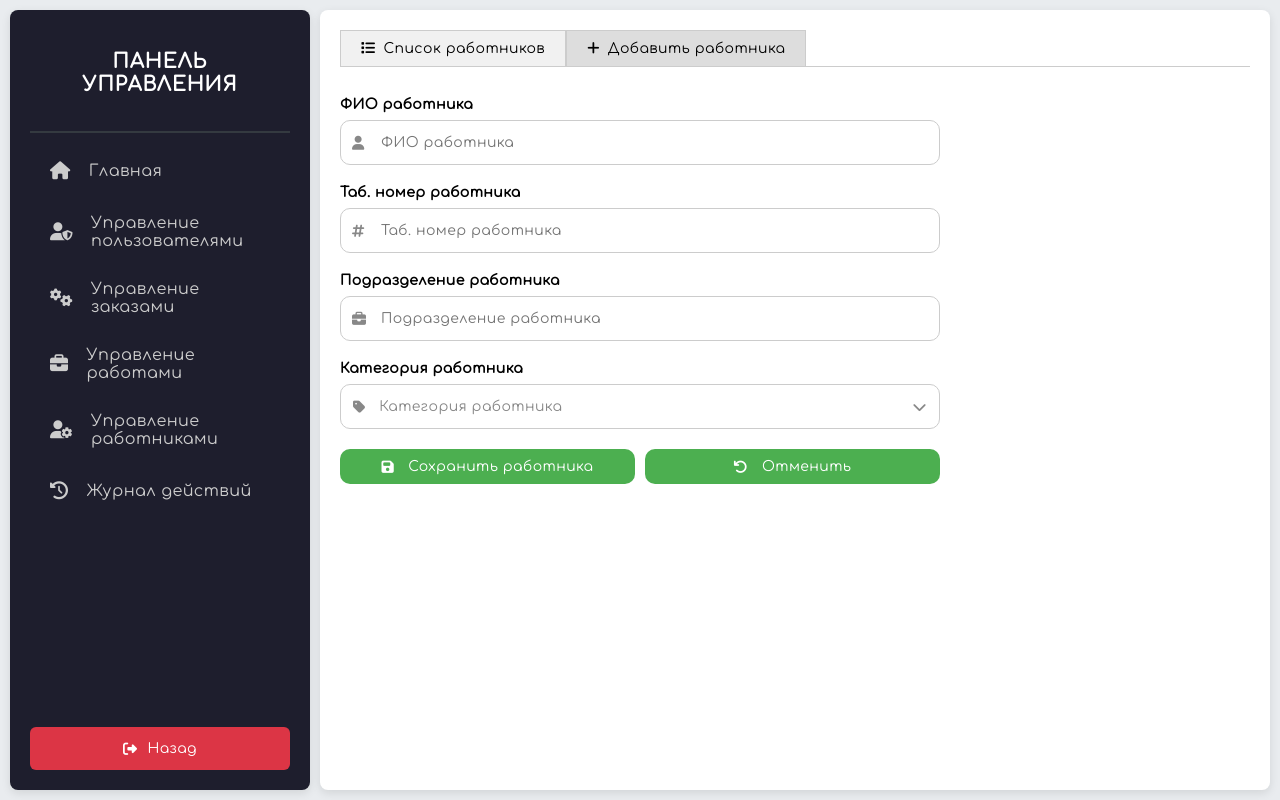
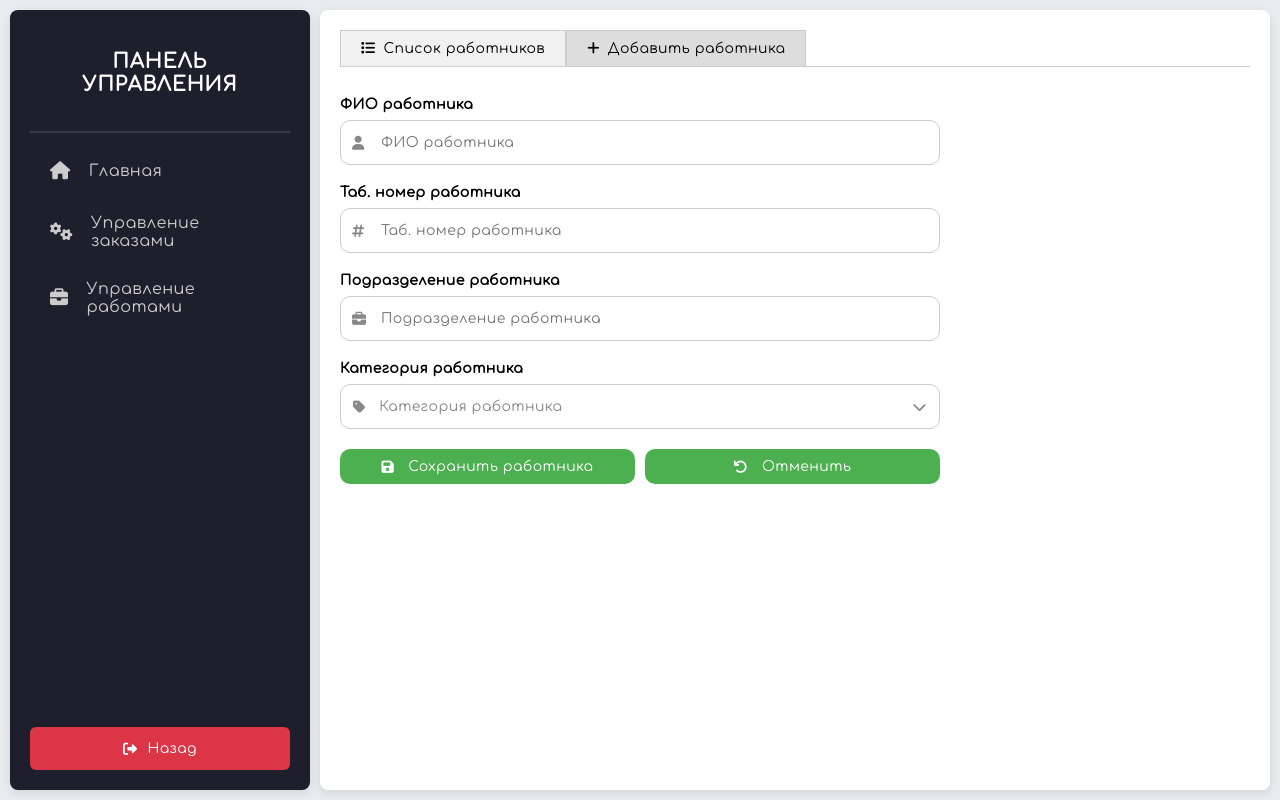
Before and after one commit to gulieveg/work-time-management, a Python web app: template app/templates/control/employees/add_employee.html in a window 1280 px wide. Run offline with Jinja, Linux system fonts and the light colour scheme; the template is opened without the code that fills it, so the values that code supplies are empty.

Commit message:
:tada: Next commit

```diff
--- a/app/db/user_manager.py
+++ b/app/db/user_manager.py
@@ -189,7 +189,7 @@ class UserManager(DatabaseConnection):
 
     def get_user_data_by_id(self, user_id: int) -> Optional[Dict[str, Union[str, int]]]:
         query: str = """
-            SELECT id, name, department, login, permissions_level, is_factory_worker, is_account_enabled
+            SELECT id, name, department, login, permissions_level, is_factory_worker, is_account_enabled, is_admin
             FROM users
             WHERE id = ?
         """
@@ -208,11 +208,12 @@ class UserManager(DatabaseConnection):
                         "user_permissions_level": user_data[4],
                         "is_user_factory_worker": user_data[5],
                         "is_user_account_enabled": user_data[6],
+                        "is_user_admin": user_data[7],
                     }
 
     def get_user_data_by_login(self, login: str) -> Optional[Dict[str, Union[str, int]]]:
         query: str = """
-            SELECT id, name, login, department, permissions_level, is_factory_worker, is_account_enabled
+            SELECT id, name, login, department, permissions_level, is_factory_worker, is_account_enabled, is_admin
             FROM users
             WHERE login = ?
         """
@@ -231,6 +232,7 @@ class UserManager(DatabaseConnection):
                         "user_permissions_level": user_data[4],
                         "is_user_factory_worker": user_data[5],
                         "is_user_account_enabled": user_data[6],
+                        "is_user_admin": user_data[7],
                     }
 
     def get_users(
--- a/app/models/user.py
+++ b/app/models/user.py
@@ -11,6 +11,7 @@ class User(UserMixin):
         user_permissions_level: str,
         is_user_factory_worker: bool,
         is_user_account_enabled: bool,
+        is_user_admin: bool,
     ) -> None:
         self.id: int = user_id
         self.name: str = user_name
@@ -19,3 +20,4 @@ class User(UserMixin):
         self.permissions_level: str = user_permissions_level
         self.is_factory_worker: bool = is_user_factory_worker
         self.is_account_enabled: bool = is_user_account_enabled
+        self.is_admin: bool = is_user_admin
--- a/app/templates/control/base.html
+++ b/app/templates/control/base.html
@@ -20,16 +20,17 @@
             <hr class="sidebar-divider">
 
             {% set menu_items = [
-                ["control.index", "fas fa-home", "Главная"],
-                ["control.users.users_table", "fas fa-user-shield", "Управление пользователями"],
-                ["control.orders.orders_table", "fas fa-cogs", "Управление заказами"],
-                ["control.works.works_table", "fas fa-briefcase", "Управление работами"],
-                ["control.employees.employees_table", "fas fa-user-cog", "Управление работниками"],
-                ["control.logs.logs_table", "fas fa-history", "Журнал действий"],
+                ["control.index", "fas fa-home", "Главная", true],
+                ["control.orders.orders_table", "fas fa-cogs", "Управление заказами", true],
+                ["control.works.works_table", "fas fa-briefcase", "Управление работами", true],
+                ["control.users.users_table", "fas fa-user-shield", "Управление пользователями", current_user.is_admin],
+                ["control.employees.employees_table", "fas fa-user-cog", "Управление работниками", current_user.is_admin],
+                ["control.logs.logs_table", "fas fa-history", "Журнал действий", current_user.is_admin],
             ] %}
 
             <nav class="sidebar-nav">
-                {% for endpoint, icon_class, text in menu_items %}
+                {% for endpoint, icon_class, text, allowed in menu_items %}
+                    {% if allowed %}
                         {% set url = url_for(endpoint) %}
 
                         {% set active = "" %}
@@ -42,6 +43,7 @@
                         <a href="{{ url }}" class="sidebar-link {{ active }}">
                             <i class="{{ icon_class }}"></i>{{ text }}
                         </a>
+                    {% endif %}
                 {% endfor %}
             </nav>
 
```
Lines whose indentation alone changed are shown as unchanged.
